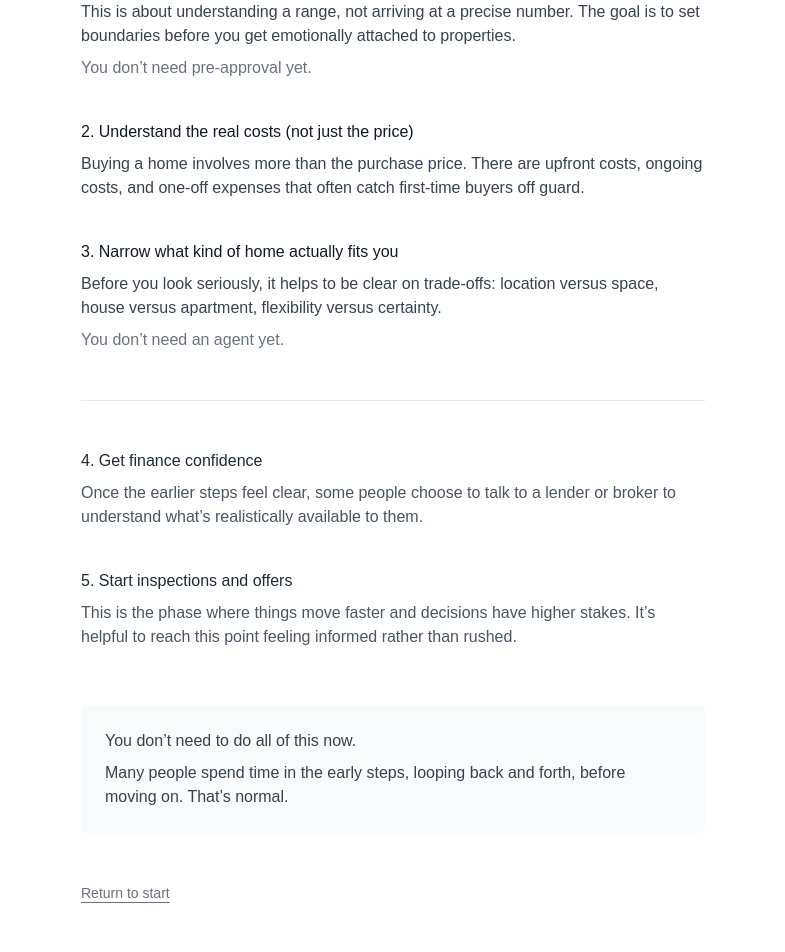
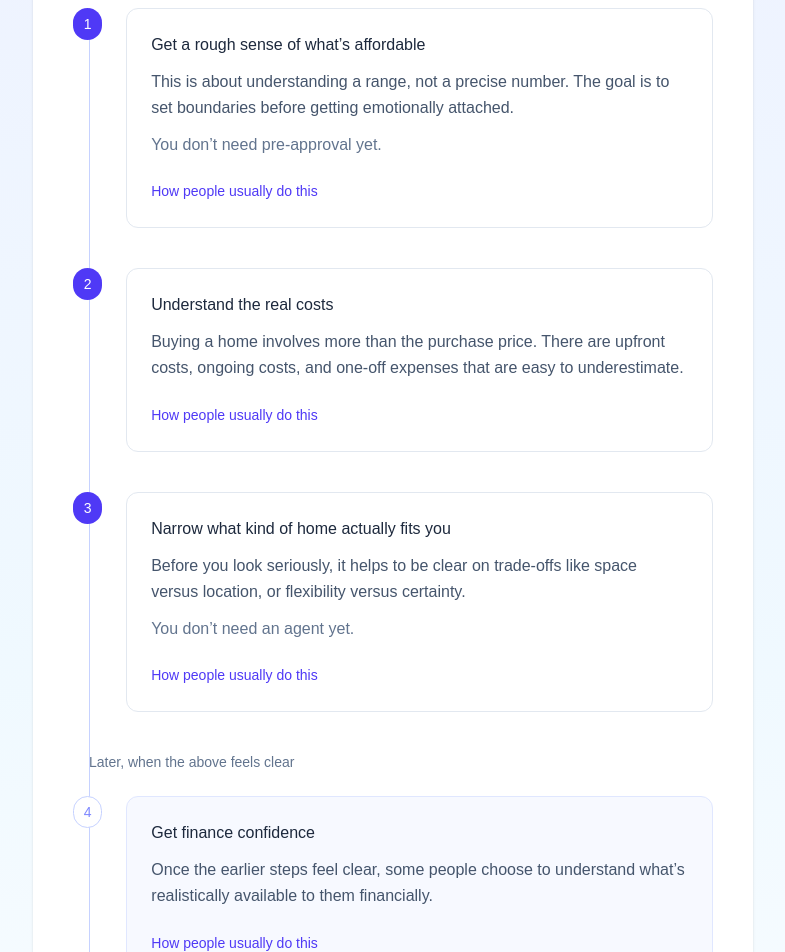
Before and after one commit to abh677225-eng/arvogo-landing, a Next.js app: page /house/path in a window 1280 px wide. Shown: the part 200-1152 px from the top of the page, without its empty margins (247-1032 px from the left). Built offline with nearby package versions, Linux system fonts and the light colour scheme.

Commit message:
Unify UI, colour system, and flow across home and house journey

```diff
--- a/app/house/path/page.tsx
+++ b/app/house/path/page.tsx
@@ -1,100 +1,152 @@
+"use client";
+
+import { useState } from "react";
+
+function Step({
+  number,
+  title,
+  core,
+  how,
+  reassurance,
+  isLater = false,
+}: {
+  number: number;
+  title: string;
+  core: string;
+  how: string;
+  reassurance?: string;
+  isLater?: boolean;
+}) {
+  const [open, setOpen] = useState(false);
+
+  return (
+    <div className="relative flex gap-6">
+      <div
+        className={`relative z-10 flex h-8 w-8 items-center justify-center rounded-full text-sm font-medium
+          ${
+            isLater
+              ? "border border-indigo-200 bg-white text-indigo-400"
+              : "bg-indigo-600 text-white"
+          }`}
+      >
+        {number}
+      </div>
+
+      <div
+        className={`w-full rounded-xl border p-6
+          ${
+            isLater
+              ? "border-indigo-100 bg-indigo-50/50"
+              : "border-slate-200 bg-white"
+          }`}
+      >
+        <h2 className="font-medium">{title}</h2>
+
+        <div className="mt-3 space-y-3">
+          <p className="text-slate-600 leading-relaxed">
+            {core}
+          </p>
+
+          {reassurance && (
+            <p className="text-slate-500">
+              {reassurance}
+            </p>
+          )}
+        </div>
+
+        <button
+          onClick={() => setOpen(!open)}
+          className="mt-6 text-sm text-indigo-600 hover:underline underline-offset-4"
+        >
+          {open
+            ? "Hide how people usually do this"
+            : "How people usually do this"}
+        </button>
+
+        {open && (
+          <div className="mt-4 rounded-lg bg-sky-50 p-4 text-slate-600">
+            <p className="leading-relaxed">
+              {how}
+            </p>
+          </div>
+        )}
+      </div>
+    </div>
+  );
+}
+
 export default function HousePath() {
   return (
-    <main className="min-h-screen bg-white text-gray-900">
-      <div className="mx-auto max-w-2xl px-6 py-24">
+    <main className="min-h-screen bg-gradient-to-b from-indigo-50 via-sky-50 to-white text-slate-800">
+      <div className="mx-auto max-w-3xl px-6 py-24">
 
-        <h1 className="text-2xl font-semibold mb-10">
-          A sensible order of things
-        </h1>
+        <div className="rounded-2xl bg-white p-10 shadow-sm">
 
-        <ol className="space-y-10">
+          <h1 className="text-2xl font-semibold mb-10">
+            A sensible order of things
+          </h1>
 
-          <li>
-            <h2 className="font-medium mb-2">
-              1. Get a rough sense of what’s affordable
-            </h2>
-            <p className="text-gray-700">
-              This is about understanding a range, not arriving at a precise
-              number. The goal is to set boundaries before you get emotionally
-              attached to properties.
+          <div className="relative">
+            <div className="absolute left-4 top-0 h-full w-px bg-indigo-200"></div>
+
+            <div className="space-y-10">
+
+              <Step
+                number={1}
+                title="Get a rough sense of what’s affordable"
+                core="This is about understanding a range, not a precise number. The goal is to set boundaries before getting emotionally attached."
+                reassurance="You don’t need pre-approval yet."
+                how="Most people start by looking at typical price ranges in areas they’d consider, just to get a feel for what’s common. Some then sanity-check that by searching for things like “borrowing power calculator” or “mortgage repayment calculator” online, and playing with the numbers to understand rough ranges — not to arrive at a final answer."
+              />
+
+              <Step
+                number={2}
+                title="Understand the real costs"
+                core="Buying a home involves more than the purchase price. There are upfront costs, ongoing costs, and one-off expenses that are easy to underestimate."
+                how="People usually get clarity here by looking at a simple breakdown of common costs — such as upfront fees, ongoing ownership costs, and one-off expenses — rather than trying to calculate everything precisely."
+              />
+
+              <Step
+                number={3}
+                title="Narrow what kind of home actually fits you"
+                core="Before you look seriously, it helps to be clear on trade-offs like space versus location, or flexibility versus certainty."
+                reassurance="You don’t need an agent yet."
+                how="This step is often more about reflection than searching — thinking through what matters most day-to-day, and which compromises you’re comfortable making."
+              />
+
+              <div className="ml-4 my-6 text-sm text-slate-500">
+                Later, when the above feels clear
+              </div>
+
+              <Step
+                number={4}
+                title="Get finance confidence"
+                core="Once the earlier steps feel clear, some people choose to understand what’s realistically available to them financially."
+                how="This often involves talking to a lender or broker to confirm assumptions, rather than to lock anything in."
+                isLater
+              />
+
+              <Step
+                number={5}
+                title="Start inspections and offers"
+                core="This is the stage where things move faster and decisions carry more weight."
+                how="Most people reach this point after looping through the earlier steps a few times, feeling informed rather than rushed."
+                isLater
+              />
+
+            </div>
+          </div>
+
+          <div className="mt-16 rounded-xl bg-indigo-50 border border-indigo-100 p-6">
+            <p className="font-medium text-slate-700 mb-1">
+              You don’t need to do all of this now.
             </p>
-            <p className="text-gray-500 mt-2">
-              You don’t need pre-approval yet.
-            </p>
-          </li>
-
-          <li>
-            <h2 className="font-medium mb-2">
-              2. Understand the real costs (not just the price)
-            </h2>
-            <p className="text-gray-700">
-              Buying a home involves more than the purchase price. There are
-              upfront costs, ongoing costs, and one-off expenses that often
-              catch first-time buyers off guard.
-            </p>
-          </li>
-
-          <li>
-            <h2 className="font-medium mb-2">
-              3. Narrow what kind of home actually fits you
-            </h2>
-            <p className="text-gray-700">
-              Before you look seriously, it helps to be clear on trade-offs:
-              location versus space, house versus apartment, flexibility versus
-              certainty.
-            </p>
-            <p className="text-gray-500 mt-2">
-              You don’t need an agent yet.
-            </p>
-          </li>
-
-        </ol>
-
-        <div className="my-12 border-t border-gray-200"></div>
-
-        <div className="space-y-10 text-gray-600">
-
-          <div>
-            <h2 className="font-medium mb-2 text-gray-800">
-              4. Get finance confidence
-            </h2>
-            <p>
-              Once the earlier steps feel clear, some people choose to talk to a
-              lender or broker to understand what’s realistically available to
-              them.
+            <p className="text-slate-600">
+              Many people move back and forth between early steps before moving on.
+              That’s normal.
             </p>
           </div>
 
-          <div>
-            <h2 className="font-medium mb-2 text-gray-800">
-              5. Start inspections and offers
-            </h2>
-            <p>
-              This is the phase where things move faster and decisions have
-              higher stakes. It’s helpful to reach this point feeling informed
-              rather than rushed.
-            </p>
-          </div>
-
-        </div>
-
-        <div className="mt-14 rounded-md bg-gray-50 p-6 text-gray-700">
-          <p className="font-medium mb-2">
-            You don’t need to do all of this now.
-          </p>
-          <p>
-            Many people spend time in the early steps, looping back and forth,
-            before moving on. That’s normal.
-          </p>
-        </div>
-
-        <div className="mt-12">
-          <a
-            href="/house"
-            className="text-sm text-gray-500 underline underline-offset-4 hover:text-gray-700"
-          >
-            Return to start
-          </a>
         </div>
 
       </div>
--- a/app/house/position/page.tsx
+++ b/app/house/position/page.tsx
@@ -1,50 +1,42 @@
 export default function HousePosition() {
   return (
-    <main className="min-h-screen bg-white text-gray-900">
+    <main className="min-h-screen bg-gradient-to-b from-indigo-50 via-sky-50 to-white text-slate-800">
       <div className="mx-auto max-w-2xl px-6 py-24">
 
-        <h1 className="text-2xl font-semibold mb-8">
+        <div className="rounded-2xl bg-white p-10 shadow-sm">
+          <div className="space-y-8">
+
+            <h1 className="text-2xl font-semibold">
               Here’s how your situation looks right now
             </h1>
 
-        <div className="space-y-6 text-gray-700">
+            <div className="space-y-4 text-slate-600 leading-relaxed">
               <p>
-            Based on what you’ve told me, you’re at an early exploration stage.
-            You’re thinking about buying a home, but you don’t need to rush or
-            make big commitments yet.
+                You’re at an early exploration stage. You don’t need to rush
+                or make big commitments yet.
               </p>
-
               <p>
-            That’s a normal place to be — and it’s actually a good place to
-            start.
+                That’s a good place to start.
               </p>
             </div>
 
-        <div className="mt-10 rounded-md bg-gray-50 p-6 text-gray-700">
-          <p className="font-medium mb-3">
-            What this means for now:
-          </p>
-          <ul className="list-disc list-inside space-y-2">
+            <div className="rounded-xl bg-indigo-50 border border-indigo-100 p-6">
+              <ul className="list-disc list-inside space-y-2 text-slate-700">
                 <li>You don’t need pre-approval yet</li>
-            <li>You don’t need to talk to an agent yet</li>
-            <li>You don’t need to make any decisions today</li>
+                <li>You don’t need an agent yet</li>
+                <li>You don’t need to decide today</li>
               </ul>
-        </div>
-
-        <div className="mt-10 space-y-6 text-gray-700">
-          <p>
-            The most useful thing you can do next is understand the usual order
-            of things — what typically comes first, what can wait, and what
-            doesn’t apply to you yet.
-          </p>
             </div>
 
             <a
               href="/house/path"
-          className="inline-block mt-12 rounded-md bg-gray-900 px-6 py-3 text-white text-base font-medium hover:bg-gray-800"
+              className="inline-flex mt-10 rounded-xl bg-indigo-600 px-6 py-3 text-white font-medium hover:bg-indigo-500"
             >
-          Show me a sensible path from here
+              Show me a sensible path
             </a>
+
+          </div>
+        </div>
 
       </div>
     </main>
```
Also changed, not shown: app/house/page.tsx (+14 -8 lines), app/house/questions/page.tsx (+50 -78 lines), app/page.tsx (+64 -83 lines). Lines whose indentation alone changed are shown as unchanged.
